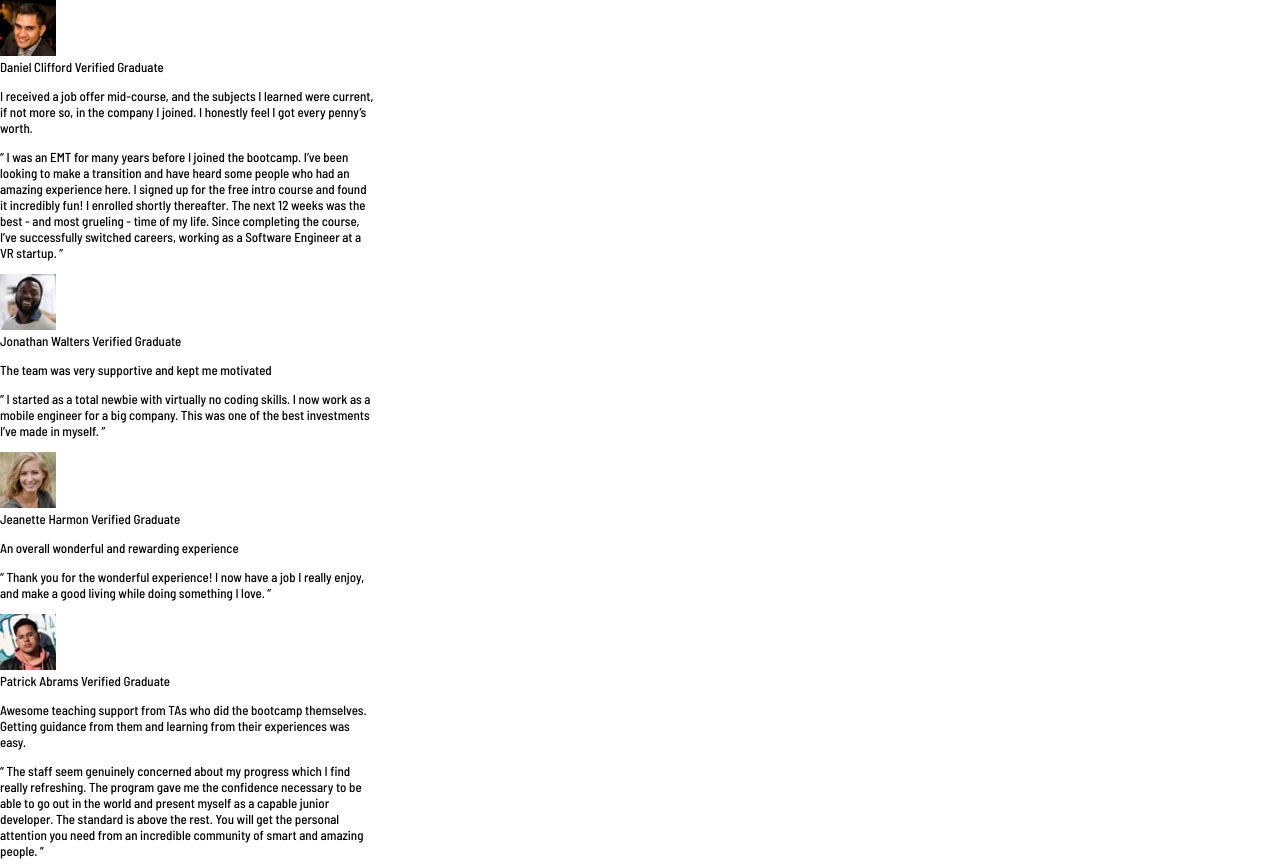
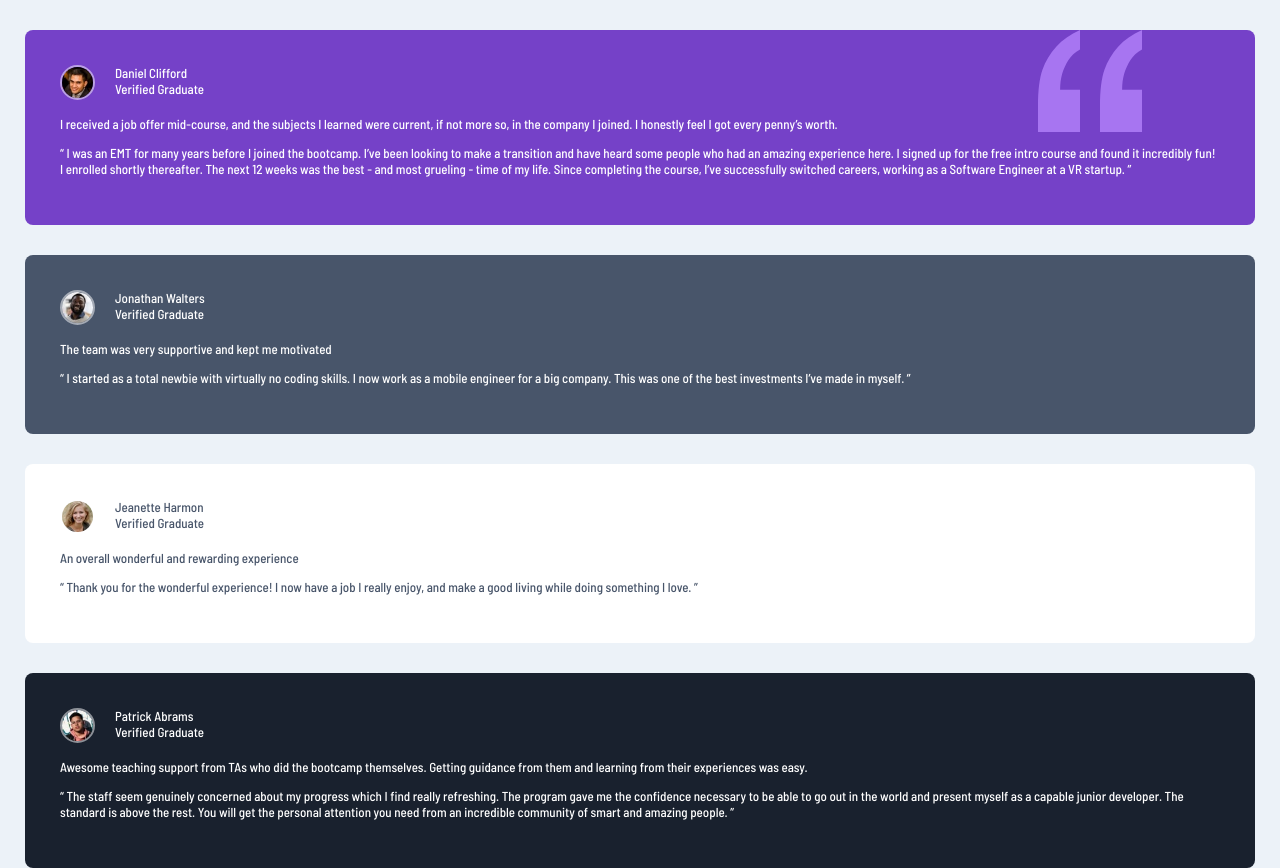
Before and after one commit to bryanstg/Testimonial-Grid-Section, a plain HTML site: page index.html in a window 1280 px wide. Shown: the top 868 px of the page. Drawn offline with Linux system fonts and the light colour scheme.

Commit message:
Se agregaron colores y bordes a los testimonios

```diff
--- a/style.css
+++ b/style.css
@@ -35,9 +35,64 @@ body {
     padding: 0;
     font-family: var(--font-barlow);
     font-size: var(--font-size);
-    width: 375px;
+    width: 375;
+    background-color: var(--light-grayish-blue);
+
 }
+.testimonial {
+    display: grid;
+    grid-template-columns: auto;
+    grid-template-rows: auto auto auto auto auto;
 
+
+    font-size: var(--font-size);
+    font-family: var(--font-barlow);
+
+    margin: 30px 25px;
+
+    background-color: var(--light-grayish-blue);
+}
+.testimonial__box {
+    border-radius: 8px;
+    color: var(--white);
+    padding: 35px;
+    margin-bottom: 30px;
+}
+.testimonial__box--header {
+    display: flex;
+}
+.header__profile {
+    margin: 0 20px 0 0;
+}
+.header__profile img {
+    border-radius: 50%;
+    border: 2px solid rgba(255, 255, 255, 50%);
+    width: 35px;
+}
+.header__info {
+    display: flex;
+    flex-direction: column;
+}
+#daniel-box {
+    background-color: var(--moderate-violet);
+    background-image: url(/images/bg-pattern-quotation.svg);
+    background-repeat: no-repeat;
+    background-position: 90% 0;
+}
+#jonathan-box {
+    background-color: var(--grayish-blue);
+}
+#jeanette-box {
+    background-color: var(--white);
+    color: var(--grayish-blue);
+}
+#patrick-box {
+    background-color: var(--blackish-blue);
+}
+#kira-box {
+    background-color: var(--white);
+    color: var(--grayish-blue);
+}
 
 
 
```
